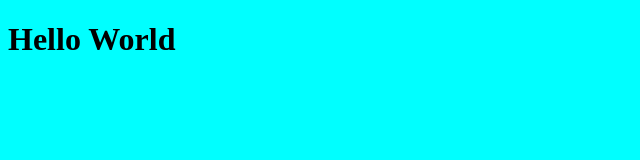
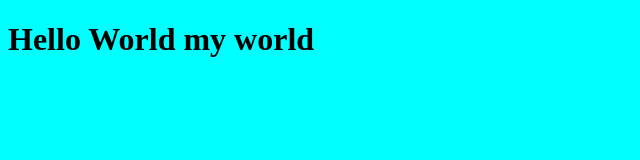
Before and after one commit to fraheemakhtar/gitPrac, a plain HTML site: page index.html in a window 1280 px wide. Shown: the whole page, without its empty margins (0-640 px from the left). Drawn offline with Linux system fonts and the light colour scheme.

Commit message:
world file commit

```diff
--- a/index.html
+++ b/index.html
@@ -7,6 +7,6 @@
     <link rel="stylesheet" href="style.css">
 </head>
 <body>
-    <h1>Hello World</h1>
+    <h1>Hello World my world</h1>
 </body>
 </html>
```
